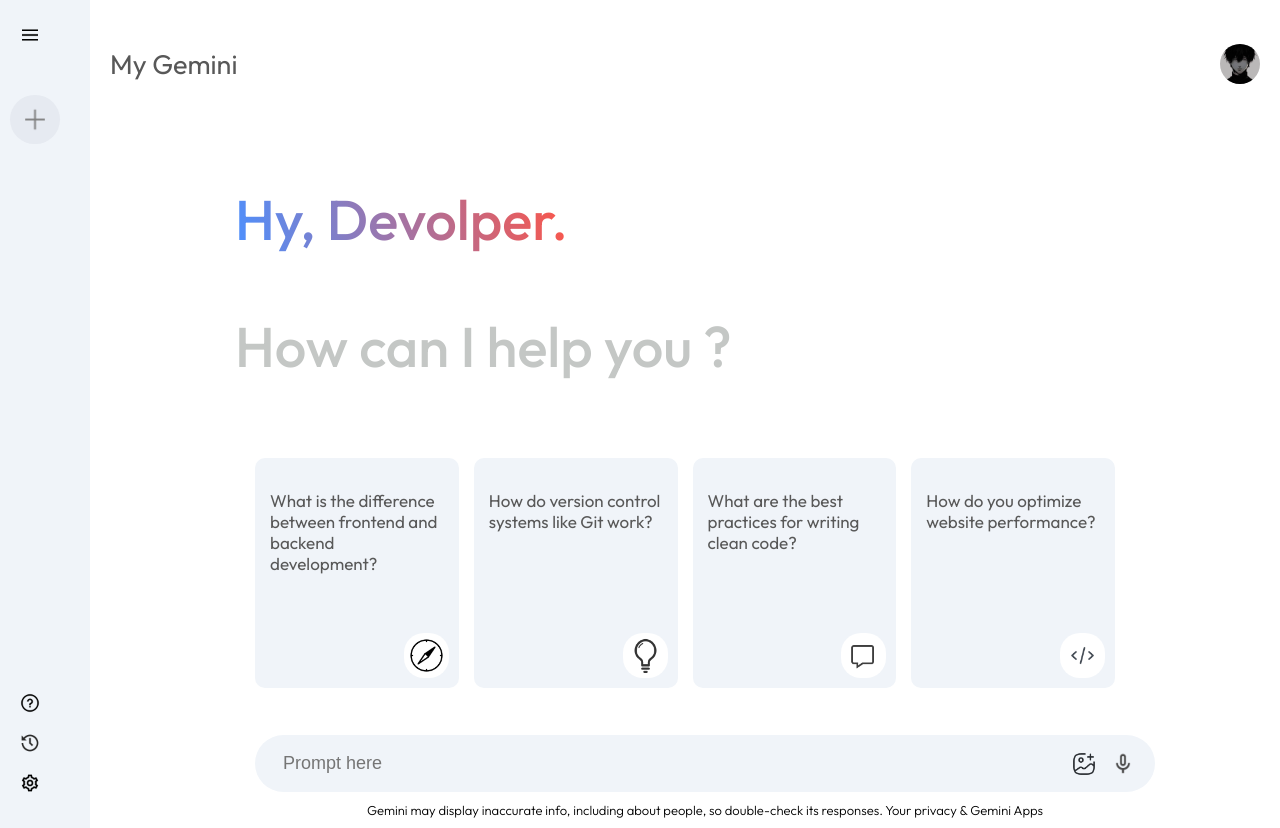
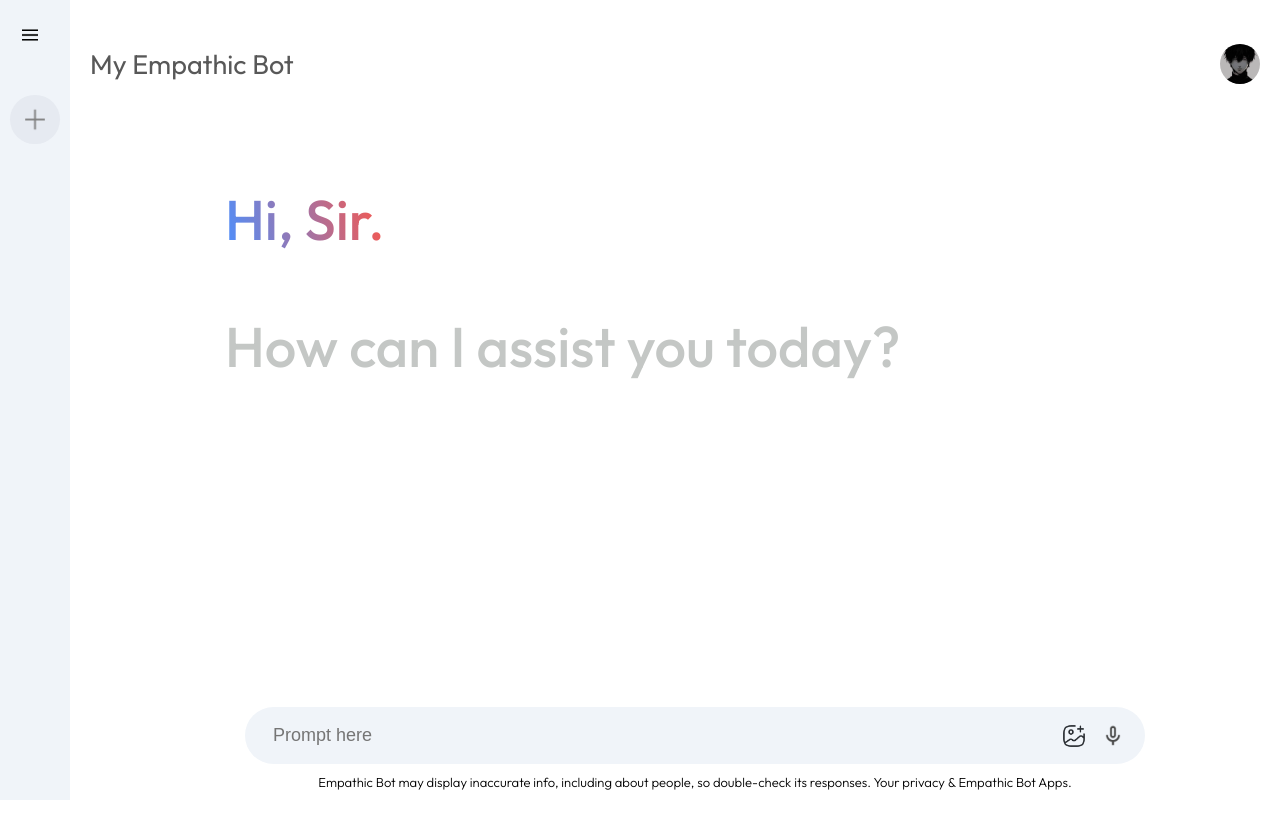
Before and after one commit to Mr-Faizan-Asim/Gemini-Clone, a React (Vite) app: page / in a window 1280 px wide. After the commit the page ends 800 px from the top, so only its background shows below. Built offline with nearby package versions, Linux system fonts and the light colour scheme; a web font is replaced by a local one.

Commit message:
RAg is Implemented

```diff
--- a/package.json
+++ b/package.json
@@ -11,6 +11,8 @@
   },
   "dependencies": {
     "@google/generative-ai": "^0.16.0",
+    "pdf-lib": "^1.17.1",
+    "pdfjs-dist": "^4.5.136",
     "react": "^18.3.1",
     "react-dom": "^18.3.1"
   },
--- a/src/components/Main/Main.jsx
+++ b/src/components/Main/Main.jsx
@@ -3,50 +3,37 @@ import './main.css'
 import { assets } from '../../assets/assets'
 import { Context } from '../../context/Context'
 
-const main = () => {
+const Main = () => {
 
     const { onSent, recentPrompt, showResult, loading, resultData, setInput, input } = useContext(Context)
     return (
         <>
             <div className="main">
                 <div className="nav">
-                    <p>My Gemini</p>
+                    <p>My Empathic Bot</p>
                     <img src={assets.user_icon} alt="" />
                 </div>
                 <div className="main-container">
-                    {!showResult ? <><div className="greet">
+                    {!showResult ? (
+                        <>
+                            <div className="greet">
                                 <p>
-                            <span>Hy, Devolper.</span>
+                                    <span>Hi, Sir.</span>
                                 </p>
-                        <p>How can I help you ?</p>
+                                <p>How can I assist you today?</p>
                             </div>
                             <div className="cards">
-                            <div className="card">
-                                <p>What is the difference between frontend and backend development?</p>
-                                <img src={assets.compass_icon} alt="" />
-                            </div>
-                            <div className="card">
-                                <p>How do version control systems like Git work?</p>
-                                <img src={assets.bulb_icon} alt="" />
-                            </div>
-                            <div className="card">
-                                <p>What are the best practices for writing clean code?</p>
-                                <img src={assets.message_icon} alt="" />
-                            </div>
-                            <div className="card">
-                                <p>How do you optimize website performance?</p>
-                                <img src={assets.code_icon} alt="" />
-                            </div>
+
                             </div>
                         </>
-                        :
+                    ) : (
                         <div className='result'>
                             <div className="result-title">
                                 <img src={assets.user_icon} alt="" />
                                 <p>{recentPrompt}</p>
                             </div>
                             <div className="result-data">
-                                <img src={assets.gemini_icon} alt="" />
+                                <img src={assets.empathic_bot_icon} alt="" />
                                 {loading ? (
                                     <div className='loader'>
                                         <div className='hr'></div>
@@ -56,31 +43,31 @@ const main = () => {
                                 ) : (
                                     <p dangerouslySetInnerHTML={{ __html: resultData }}></p>
                                 )}
-
-
                             </div>
                         </div>
-                    }
+                    )}
                     <div className="main-bottom">
                         <div className="search-box">
-                            <input onChange={(e) => {
-                                setInput(e.target.value)
-                            }} value={input} type="text" placeholder='Prompt here' />
+                            <input
+                                onChange={(e) => setInput(e.target.value)}
+                                value={input}
+                                type="text"
+                                placeholder='Prompt here'
+                            />
                             <div>
                                 <img src={assets.gallery_icon} alt="" />
                                 <img src={assets.mic_icon} alt="" />
-                               {input ?<img onClick={() => onSent()} src={assets.send_icon} alt="" />:null}
+                                {input ? <img onClick={() => onSent()} src={assets.send_icon} alt="" /> : null}
                             </div>
                         </div>
                         <p className="bottom-info">
-                            Gemini may display inaccurate info, including about people, so double-check its responses. Your privacy & Gemini Apps
+                            Empathic Bot may display inaccurate info, including about people, so double-check its responses. Your privacy & Empathic Bot Apps.
                         </p>
                     </div>
                 </div>
-
             </div>
         </>
     )
 }
 
-export default main
+export default Main
--- a/src/components/SideBar/SideBar.jsx
+++ b/src/components/SideBar/SideBar.jsx
@@ -31,20 +31,7 @@ const SideBar = () => {
                 </div> : null}
 
             </div>
-            <div className="bottom">
-                <div className="botom-item recent-entry">
-                    <img src={assets.question_icon} alt="" />
-                    {extended ? <p>Help</p> : null}
-                </div>
-                <div className="botom-item recent-entry">
-                    <img src={assets.history_icon} alt="" />
-                    {extended ? <p>Activities</p> : null}
-                </div>
-                <div className="botom-item recent-entry">
-                    <img src={assets.setting_icon} alt="" />
-                    {extended ? <p>Setting</p> : null}
-                </div>
-            </div>
+
         </div>
     )
 }
--- a/src/config/gemini.js
+++ /dev/null
@@ -1,35 +0,0 @@
-import {
-  GoogleGenerativeAI,
-  HarmCategory,
-  HarmBlockThreshold,
-} from "@google/generative-ai";
-
-const apiKey = "AIzaSyDyTfBW0kE7rRPK9v2BFfOjXdvE6caXG2g";
-const genAI = new GoogleGenerativeAI(apiKey);
-
-const model = genAI.getGenerativeModel({
-  model: "gemini-1.5-flash",
-});
-
-const generationConfig = {
-  temperature: 1,
-  topP: 0.93,
-  topK: 63,
-  maxOutputTokens: 8192,
-  responseMimeType: "text/plain",
-};
-
-async function run(prompt) {
-  const chatSession = model.startChat({
-    generationConfig,
-    // safetySettings: Adjust safety settings
-    // See https://ai.google.dev/gemini-api/docs/safety-settings
-    history: [],
-  });
-
-  const result = await chatSession.sendMessage(prompt);
-  console.log(result.response.text());
-  return result.response.text();
-}
-
-export default run;
--- /dev/null
+++ b/src/config/gemini.jsx
@@ -0,0 +1,126 @@
+import React, { useState, useEffect } from 'react';
+import {
+  GoogleGenerativeAI,
+  HarmCategory,
+  HarmBlockThreshold,
+} from '@google/generative-ai';
+import * as pdfjsLib from 'pdfjs-dist';
+
+// Set the worker source for pdfjs-dist
+pdfjsLib.GlobalWorkerOptions.workerSrc = 'https://unpkg.com/pdfjs-dist@latest/es5/build/pdf.worker.min.js';
+
+// API key and Generative AI client setup
+const apiKey = 'AIzaSyDyTfBW0kE7rRPK9v2BFfOjXdvE6caXG2g';
+const genAI = new GoogleGenerativeAI(apiKey);
+
+const model = genAI.getGenerativeModel({
+  model: 'gemini-1.5-flash',
+});
+
+const generationConfig = {
+  temperature: 1,
+  topP: 0.93,
+  topK: 63,
+  maxOutputTokens: 8192,
+  responseMimeType: 'text/plain',
+};
+
+// Function to load and split documents
+async function loadDocuments() {
+  const pdfUrl = '/Empathy.pdf'; // Specify the path to your PDF document
+
+  try {
+    // Fetch the PDF document
+    const pdfBytes = await fetch(pdfUrl).then((res) => res.arrayBuffer());
+
+    // Load the PDF
+    const pdf = await pdfjsLib.getDocument({ data: pdfBytes }).promise;
+
+    // Extract text from the PDF
+    const numPages = pdf.numPages;
+    const textPromises = [];
+    for (let i = 1; i <= numPages; i++) {
+      textPromises.push(pdf.getPage(i).then((page) => page.getTextContent()));
+    }
+    const textContents = await Promise.all(textPromises);
+    const texts = textContents
+      .map((textContent) =>
+        textContent.items.map((item) => item.str).join(' ')
+      )
+      .join(' ');
+
+    // Create a document object
+    return [{ pageContent: texts }];
+  } catch (error) {
+    console.error('Error loading or processing PDF:', error);
+    return [];
+  }
+}
+
+function splitDocuments(documents, chunkSize) {
+  const chunks = [];
+  for (let doc of documents) {
+    for (let i = 0; i < doc.pageContent.length; i += chunkSize) {
+      chunks.push({
+        pageContent: doc.pageContent.slice(i, i + chunkSize),
+      });
+    }
+  }
+  return chunks;
+}
+
+// Function to retrieve relevant documents based on the query
+async function retrieveRelevantDocs(query, documents) {
+  const embeddings = new GoogleGenerativeAIEmbeddings({
+    model: 'models/embedding-001',
+    googleApiKey: apiKey,
+  });
+
+  try {
+    const embeddedQuery = await embeddings.embedQuery(query);
+    const vectorstore = new Chroma.fromDocuments(documents, embeddings);
+
+    const retriever = vectorstore.asRetriever({
+      searchType: 'similarity',
+      search_kwargs: { k: 10 },
+    });
+
+    const retrievedDocs = await retriever.invoke(query);
+    return retrievedDocs;
+  } catch (error) {
+    console.error('Error retrieving relevant documents:', error);
+    return [];
+  }
+}
+
+function combineRetrievedDocs(retrievedDocs) {
+  return retrievedDocs.map((doc) => doc.pageContent).join('\n');
+}
+
+// Simplified run function
+async function run(prompt) {
+  try {
+    const documents = await loadDocuments();
+    const splitDocs = splitDocuments(documents, 1000);
+
+    // Generate context from documents (if needed)
+    const context = splitDocs.map((doc) => doc.pageContent).join('\n');
+
+    const chatSession = model.startChat({
+      generationConfig,
+      history: [],
+    });
+
+    const result = await chatSession.sendMessage(
+      `Context: ${context}\n\n${prompt}`
+    );
+
+    console.log(result.response.text());
+    return result.response.text();
+  } catch (error) {
+    console.error('Error running the chat session:', error);
+    return 'Error generating response.';
+  }
+}
+
+export default run;
```
Also changed, not shown: 2 other files (tests, documents, lock files or other folders). Lines whose indentation alone changed are shown as unchanged.
